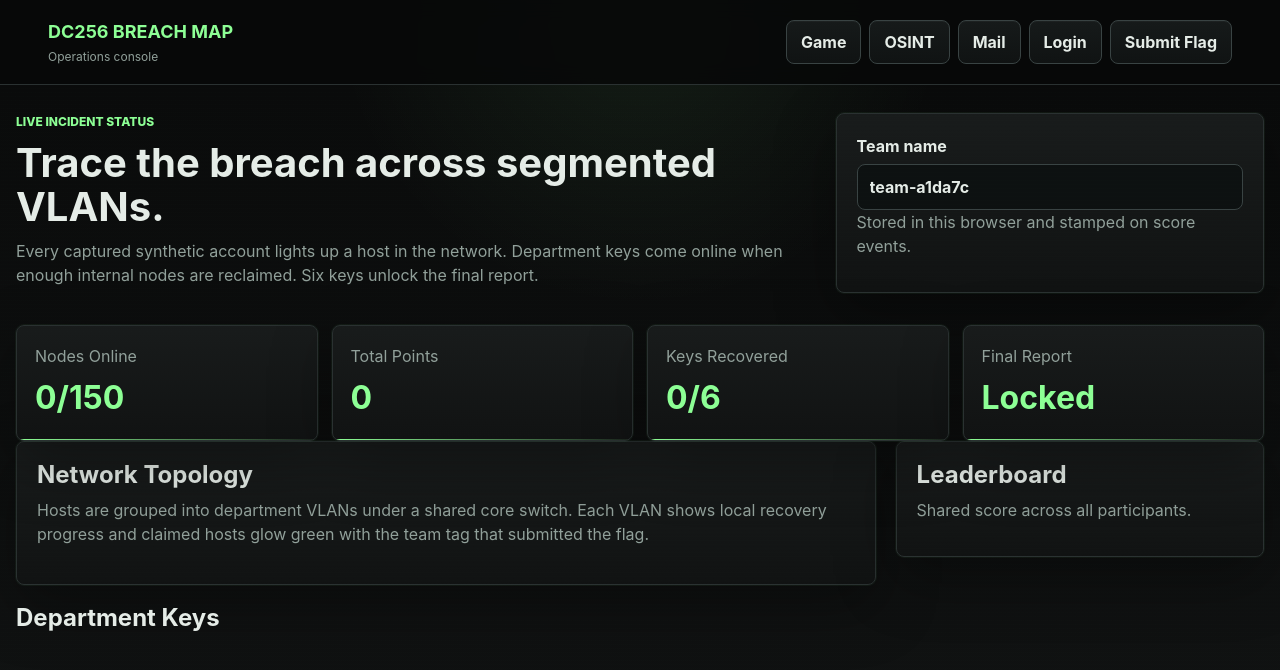
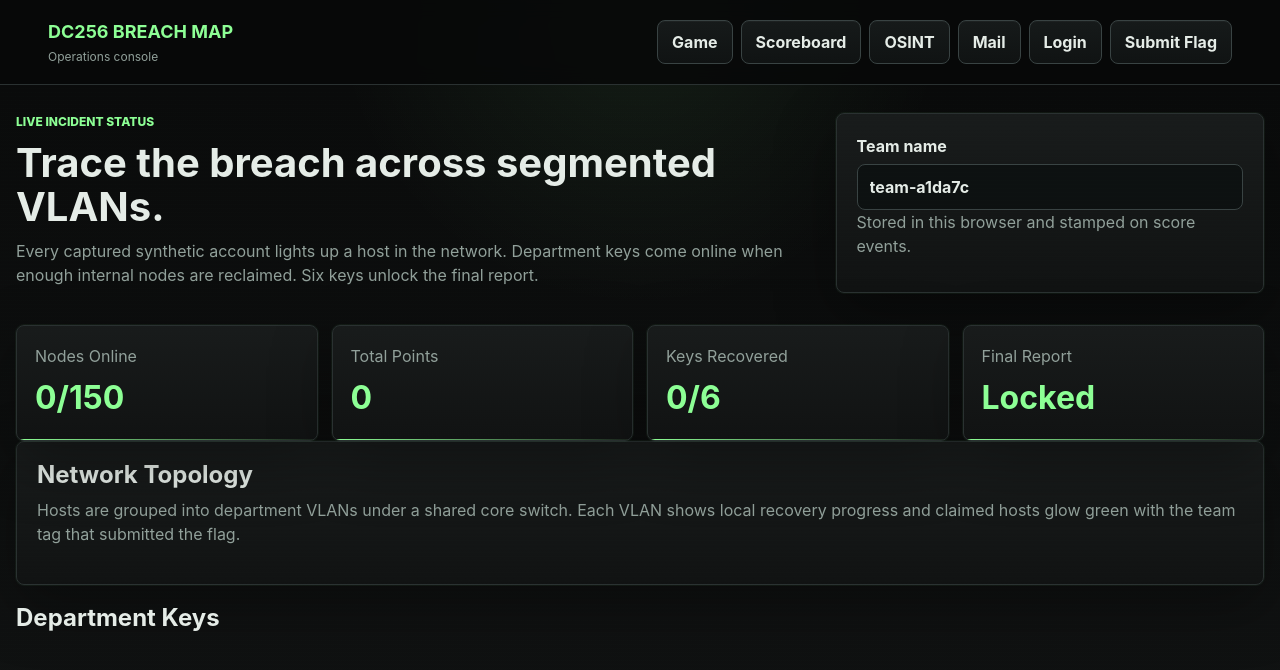
Before and after one commit to DillonGriffin/dc256-evilginx-game, a website: page public/index.html in a window 1280 px wide. Drawn offline with Linux system fonts and the light colour scheme; no server answers.

Commit message:
Refactor network layout and leaderboard sections
Reorganized network topology and leaderboard sections.

```diff
--- a/public/index.html
+++ b/public/index.html
@@ -14,6 +14,7 @@
     </div>
     <nav class="nav">
       <a href="/">Game</a>
+      <a href="/scoreboard.html">Scoreboard</a>
       <a href="/osint.html">OSINT</a>
       <a href="/mail.html">Mail</a>
       <a href="/login.html">Login</a>
@@ -43,18 +44,10 @@
       <div class="panel stat"><span class="muted">Final Report</span><strong id="finalStatus">Locked</strong></div>
     </section>
 
-    <section class="network-layout">
-      <div class="panel pad">
-        <h2>Network Topology</h2>
-        <p class="muted">Hosts are grouped into department VLANs under a shared core switch. Each VLAN shows local recovery progress and claimed hosts glow green with the team tag that submitted the flag.</p>
-        <div id="breachMap" class="network-map"></div>
-      </div>
-
-      <aside class="panel pad">
-        <h2>Leaderboard</h2>
-        <p class="muted">Shared score across all participants.</p>
-        <div id="leaderboard" class="scoreboard"></div>
-      </aside>
+    <section class="panel pad">
+      <h2>Network Topology</h2>
+      <p class="muted">Hosts are grouped into department VLANs under a shared core switch. Each VLAN shows local recovery progress and claimed hosts glow green with the team tag that submitted the flag.</p>
+      <div id="breachMap" class="network-map"></div>
     </section>
 
     <section style="margin-top: 20px;">
```
